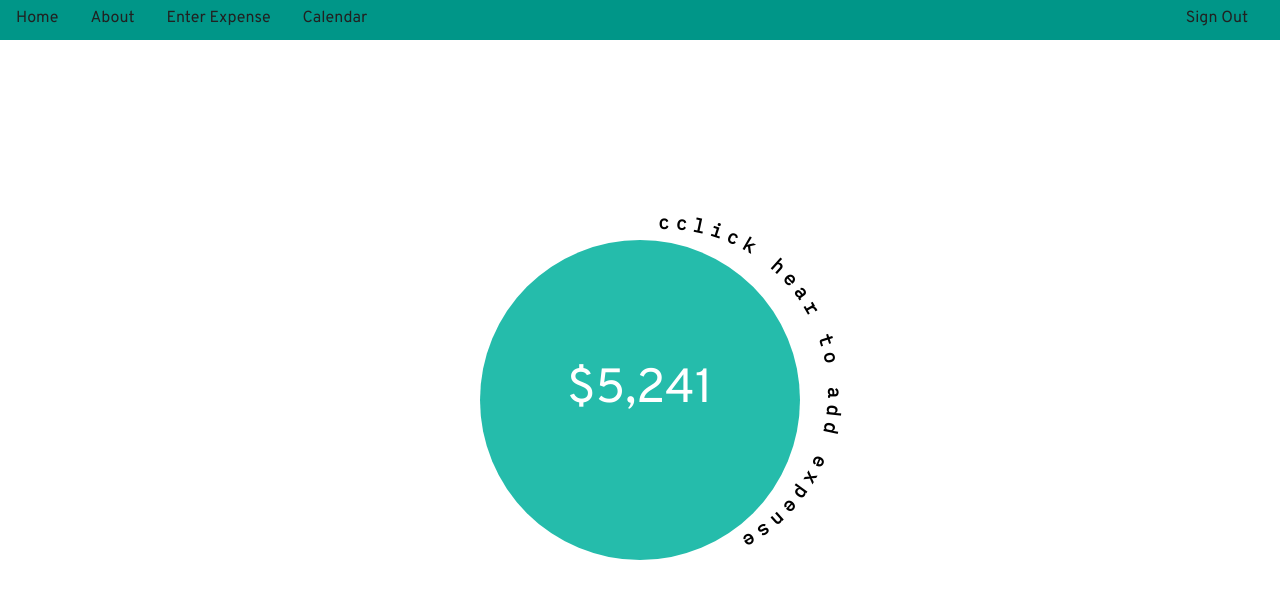
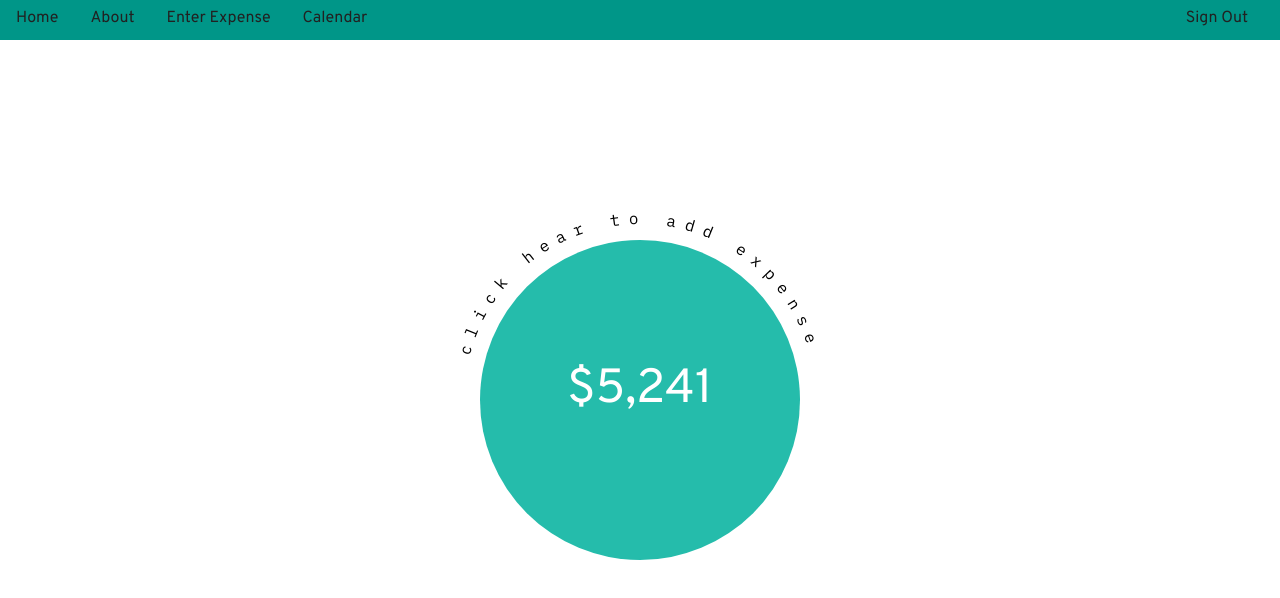
Before and after one commit to designmakeexperiement/PocketMoneyFront, a React app: page / in a window 1280 px wide. Shown: the top 598 px of the page. Built offline with nearby package versions, Linux system fonts and the light colour scheme.

Commit message:
home circle good to go

```diff
--- a/src/containers/home.js
+++ b/src/containers/home.js
@@ -1,7 +1,6 @@
 import React, {Component} from 'react';
 import {Link} from 'react-router-dom';
 import "../../style/home.scss";
-import OutsideCircle from "../components/outside_circle.js";
 
 
 
@@ -9,14 +8,40 @@ export default class Home extends Component {
   render () {
       return (
         <div>
-            <Link to="/expense/new">
-            <div id="homeCircle" className="centerCircle">
-            <OutsideCircle  />
-              <div className="homeCircleData">
-                $5,241
+            <Link className="centerCircle" to="/expense/new">
+              <div className="homeCircle centerCircle">
+                <div className="homeCircleData">
+                    $5,241
+                </div>
               </div>
+            </Link>
+              <div className="outsideCircle centerCircle">
+                <span className="char1">c</span>
+                <span className="char2">l</span>
+                <span className="char3">i</span>
+                <span className="char4">c</span>
+                <span className="char5">k</span>
+                <span className="char6"> </span>
+                <span className="char7">h</span>
+                <span className="char8">e</span>
+                <span className="char9">a</span>
+                <span className="char10">r</span>
+                <span className="char11"> </span>
+                <span className="char12">t</span>
+                <span className="char13">o</span>
+                <span className="char14"> </span>
+                <span className="char15">a</span>
+                <span className="char16">d</span>
+                <span className="char17">d</span>
+                <span className="char18"> </span>
+                <span className="char19">e</span>
+                <span className="char20">x</span>
+                <span className="char21">p</span>
+                <span className="char22">e</span>
+                <span className="char23">n</span>
+                <span className="char24">s</span>
+                <span className="char25">e</span>
             </div>
-          </Link>
         </div>
       );
   }
--- a/style/home.scss
+++ b/style/home.scss
@@ -4,65 +4,79 @@ $font-color: white;
 .centerCircle {
     top: 50%;
     left: 50%;
-    // height: 20em;
-    // width: 20em;
-    margin-top: -10em;
-    margin-left: -10em;
+    transform: translate(-50%, -50%);
+    position: fixed;
+    height: 20em;
+    width: 20em;
 }
 
-#homeCircle {
+a {
+    z-index: 100;
+}
+.homeCircle {
+    animation-name: circleGrow;
+    animation-duration: 1s;
     position: fixed;
     border-radius: 50%;
-    // top: 50%;
-    // left: 50%;
-    // margin-top: -10em;
-    // margin-left: -10em;
     background-color: $circle-background;
     text-align: center;
     height: 20em;
     width: 20em;
-    z-index: 0;
     .homeCircleData {
+      animation-name: appear;
+      animation-duration: 1s;
       color: $font-color;
       margin-top: 2.5em;
-      // margin-bottom: 10em;
       font-size: 3em;
-      z-index: 0;
-      // position: absolute;
     }
 }
 
-#outsideCircle {
-  position: absolute;
+.outsideCircle {
+  z-index: 0;
+  // visibility: visable;
+  animation-name: appear;
+  animation-duration: 1s;
   display: inline;
-  top: -2%;
-  left: -2%;
-  // top: 50%;
-  // left: 50%;
-  // height: 20em;
-  // width: 20em;
-  height: 107%;
-  width: 107%;
-  // transform: rotate(-80deg);
+  height: 24em;
+  width: 24em;
   font-family: 'IBM Plex Mono', monospace;
   color: black;
-  // margin-left: -2em;
-  // margin-left: -10em;
-  z-index: 100;
   span {
+    transform: translate(50%, 0);
     display: inline-block;
-    height: 107%;
+    height: 100%;
     position: absolute;
-    // right: 107%;
-    width: 2em;
-    top: -7%;
-    // left: 0;
+    width: 100%;
+    text-align: center;
     transform-origin: center center;
-    z-index: 100;
+
   }
   @for $i from 1 through 25 {
     .char#{$i} {
-      transform: (rotate(($i*6)+deg));
+      transform: (rotate(($i*6 - 80)+deg));
     }
   }
 }
+
+@keyframes circleGrow {
+    from {
+      height: 0em;
+      width: 0em;
+    }
+    to {
+      height: 20em;
+      width: 20em;
+    }
+}
+
+@keyframes appear {
+  0% {
+    visibility: hidden;
+  }
+  99% {
+    visibility: hidden;
+  }
+  100% {
+    visibility: visible;
+  }
+}
```
